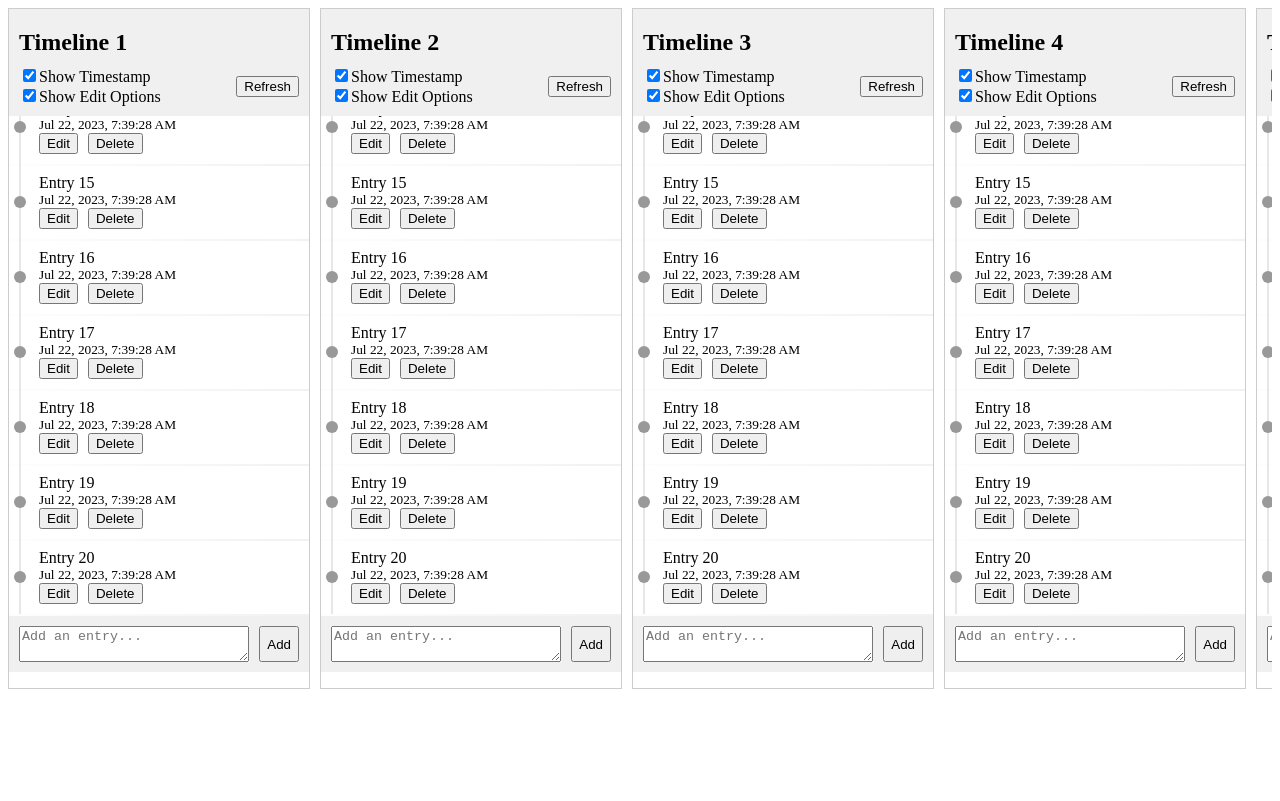
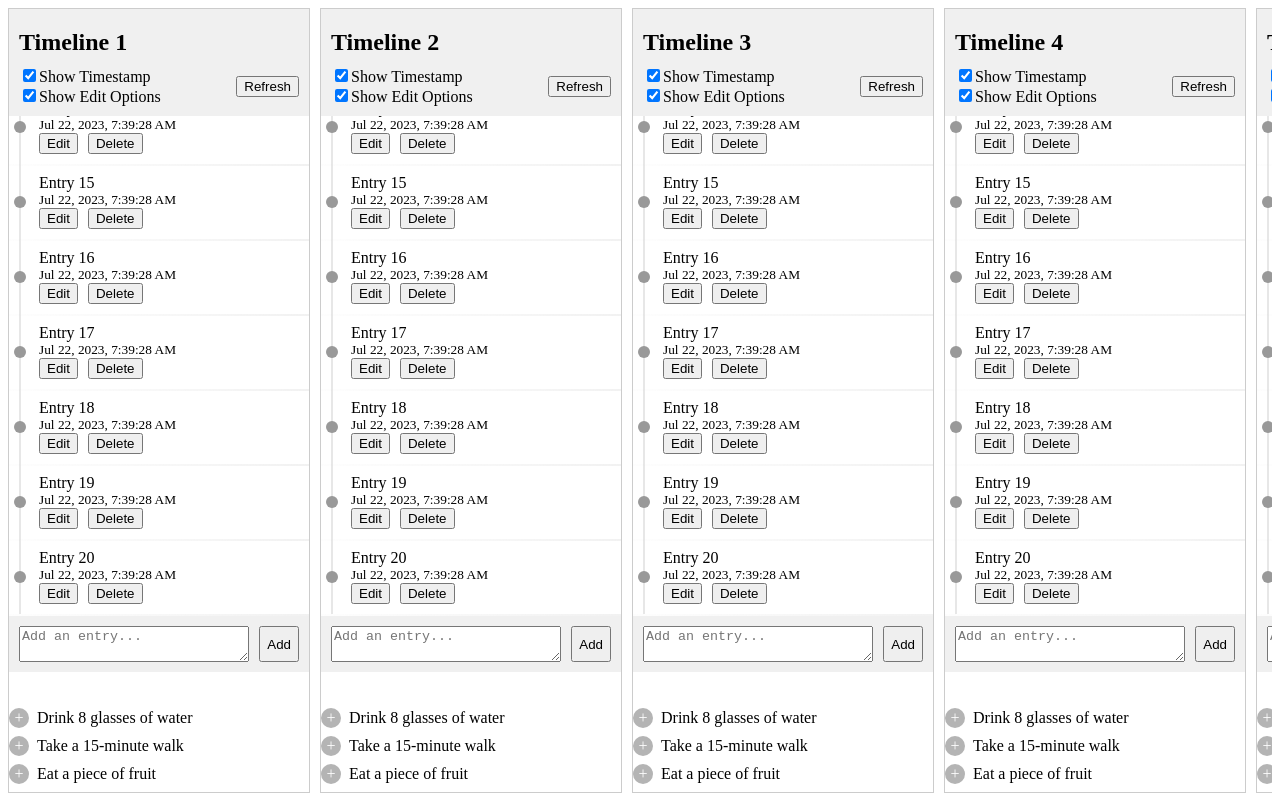
Before and after one commit to Lasha/stackblitz-starters-a4awwx, a React (Create React App) app: page / in a window 1280 px wide. Built offline with nearby package versions, Linux system fonts and the light colour scheme.

Commit message:
Add habits feature, click habit to add as timeline entry

```diff
--- a/src/TimelinesContainer.css
+++ b/src/TimelinesContainer.css
@@ -160,3 +160,33 @@
 .entry-input textarea {
   flex: 1;
 }
+
+/* Styles for habit bullet points */
+.habits {
+  margin-top: 20px;
+}
+
+.habit-item {
+  display: flex;
+  align-items: center;
+  margin-bottom: 8px;
+  cursor: pointer;
+}
+
+.habit-bullet-point {
+  width: 20px;
+  height: 20px;
+  border-radius: 50%;
+  background-color: #b4b4b4;
+  display: flex;
+  justify-content: center;
+  align-items: center;
+  color: #fff;
+  font-size: 16px;
+  margin-right: 8px;
+  transition: transform 0.3s ease; /* Add a transition effect for the transform property */
+}
+
+.habit-item:hover .habit-bullet-point {
+  transform: scale(1.2); /* Scale the bullet-point when hovered */
+}
--- a/src/TimelinesContainer.js
+++ b/src/TimelinesContainer.js
@@ -99,6 +99,12 @@ const Timeline = ({ title, entries }) => {
 
   const timelineRef = useRef(null);
   const prevScrollHeightRef = useRef(0);
+
+  const habits = [
+    'Drink 8 glasses of water',
+    'Take a 15-minute walk',
+    'Eat a piece of fruit',
+  ];
 
   useEffect(() => {
     if (!newEntriesLoaded) {
@@ -278,6 +284,18 @@ const Timeline = ({ title, entries }) => {
     setShouldScrollToBottom(false); // Set to false when the bullet-point is clicked
   };
 
+  const handleAddHabitEntry = (habit) => {
+    const newEntry = {
+      id: uuidv4(),
+      content: habit,
+      timestamp: new Date().toString(),
+      editable: false, // Add the editable property
+      highlighted: false, // Add the highlighted property
+    };
+    setTimelineEntries((prevEntries) => [newEntry, ...prevEntries]);
+    setShouldScrollToBottom(true); // Scroll to bottom when a new entry is added
+  };
+
   return (
     <div className="timeline">
       <div className="timeline-header-container">
@@ -398,10 +416,24 @@ const Timeline = ({ title, entries }) => {
           </div>
         ))}
       </div>
+
       <form className="entry-input" onSubmit={addEntry}>
         <textarea name="entry" placeholder="Add an entry..." />
         <button type="submit">Add</button>
       </form>
+
+      <div className="habits">
+        {habits.map((habit, index) => (
+          <div
+            key={index}
+            className="habit-item"
+            onClick={() => handleAddHabitEntry(habit)}
+          >
+            <span className="habit-bullet-point">+</span>
+            <span className="habit-text">{habit}</span>
+          </div>
+        ))}
+      </div>
     </div>
   );
 };
```
